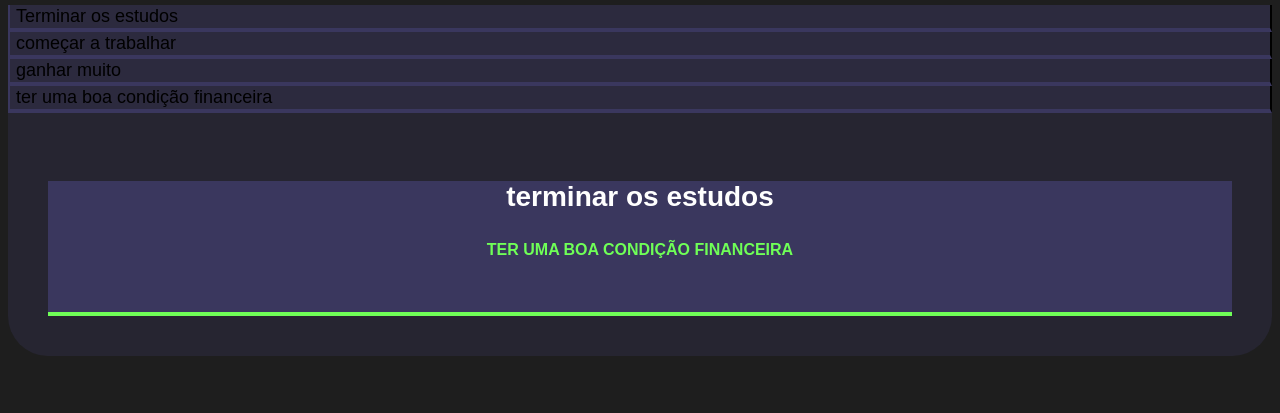
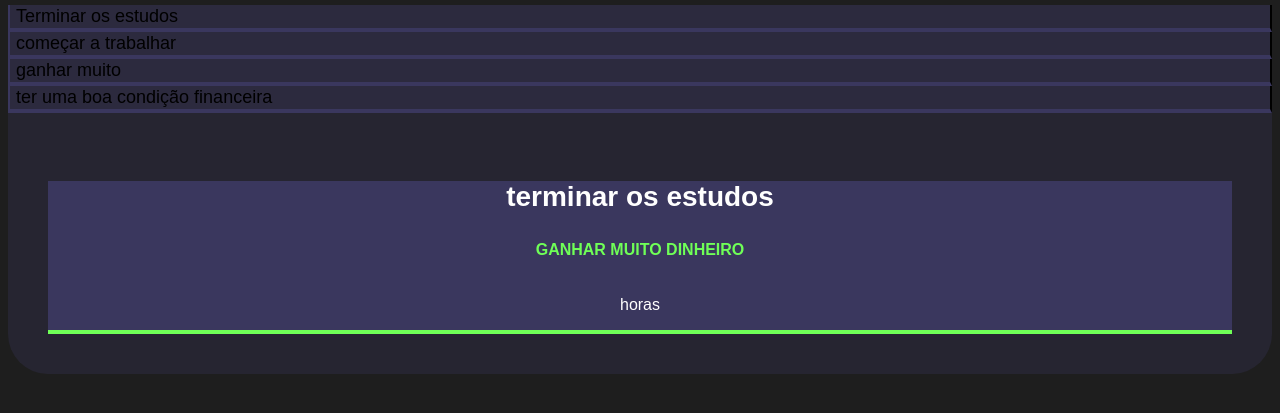
Before and after one commit to FernandoFerreiradeAlmeida/MeusObjetivos, a plain HTML site: page index.html in a window 1280 px wide. Shown: the part 85-498 px from the top of the page. Drawn offline with Linux system fonts and the light colour scheme.

Commit message:
meus objetivos

```diff
--- a/index.html
+++ b/index.html
@@ -18,9 +18,18 @@
 <div>
     <div class="aba-textos">
         <div class="aba-conteudo ativo">
-<h3 class="aba-conteudo-titulo-principal">terminar os estudos</h3>
-<h4 class="aba-conteudo-titulo-secundario">ter uma boa condição financeira</h4>
-   <div class="contador digido">
-       <p
+<h3 class="aba-conteudo-titulo-principal"> terminar os estudos </h3>
+<h4 class="aba-conteudo-titulo-secundario"> ganhar muito dinheiro</h4>
+<div class="contador">
+    <div class="contador digido">
+        <p class="contador-digido-numero" id="dias0"></p>
+        <p class="contador-digido-texto">horas</p>
+    </div>
+    <div class="contador-digido">
+
+
+</section>
+
+<script src="script.java"></script>
 </body>
-</html>
+    </html>
```
